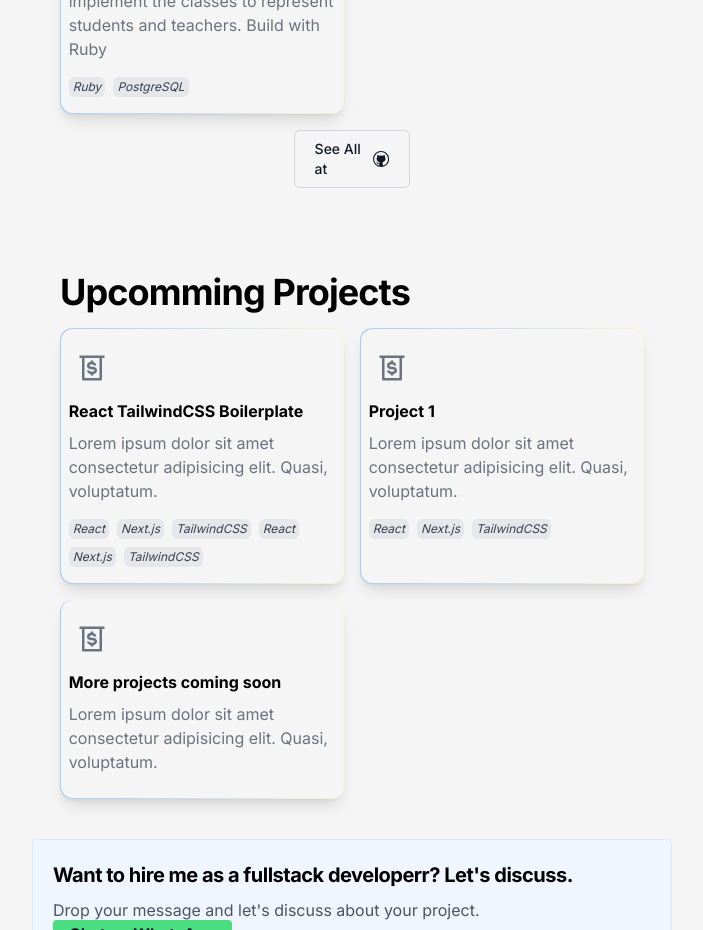
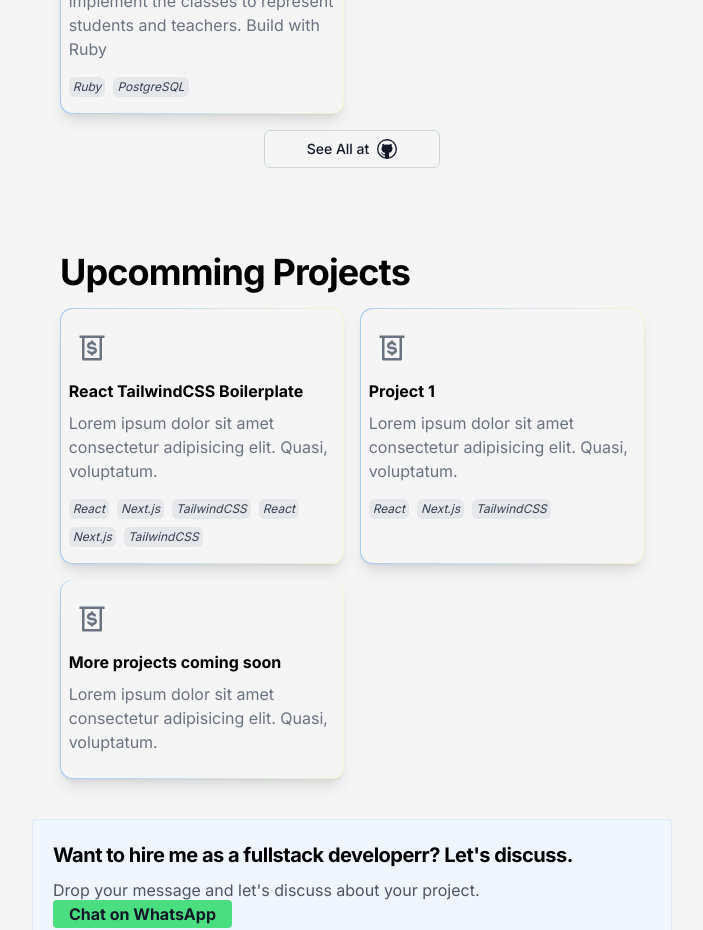
Before and after one commit to iambenkis/Portfolio-2.0, a Next.js app: page /projects in a window 1280 px wide. Shown: the part 1180-2110 px from the top of the page, without its empty margins (288-991 px from the left). Built offline with nearby package versions, Linux system fonts and the light colour scheme.

Commit message:
Update project page

```diff
--- a/src/app/projects/page.jsx
+++ b/src/app/projects/page.jsx
@@ -29,7 +29,7 @@ const Project = () => {
         <ProjectItems projects={projects} toDisplay={5} />
         <a
           type="button"
-          class="flex w-[50%] md:w-[20%] px-5 md:px-5  justify-center items-center text-sm my-4 mx-auto py-[8px] border border-gray-300 rounded-md font-medium text-gray-900 dark:text-gray-100 hover:bg-gradient-to-r from-blue-200/50 to-yellow-200/25 transition duration-500 hover-underlined"
+          class="flex w-[50%] md:w-[30%] px-5 md:px-5  justify-center items-center text-sm my-4 mx-auto py-[8px] border border-gray-300 rounded-md font-medium text-gray-900 dark:text-gray-100 hover:bg-gradient-to-r from-blue-200/50 to-yellow-200/25 transition duration-500 hover-underlined"
           href="https://github.com/iambenkis"
           target="_blank"
         >
```
